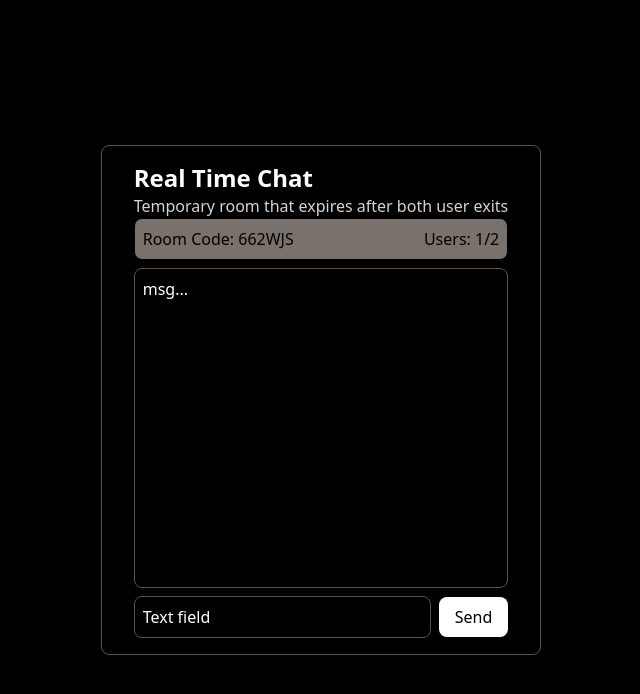
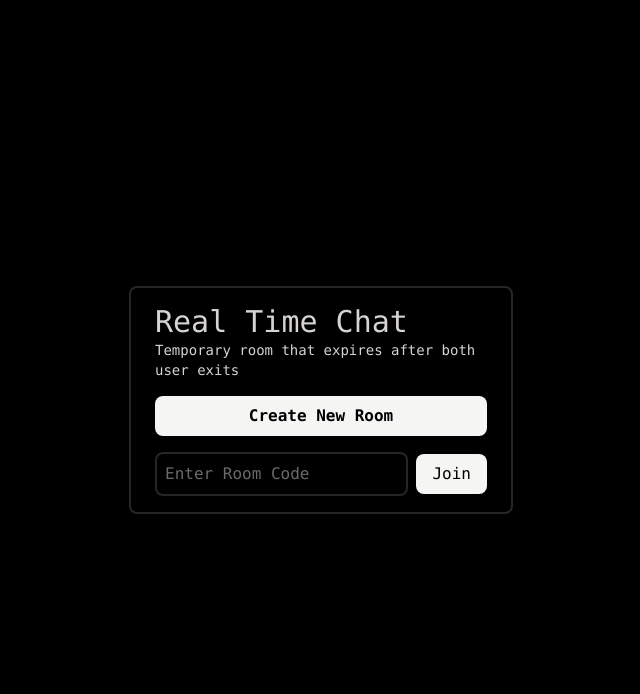
Before and after one commit to SaikatDeb12/ChatApp, a React (Vite) app in the folder frontend/: page / in a window 1280 px wide. Shown: the top 694 px of the page, without its empty margins (319-959 px from the left). Built offline with nearby package versions, Linux system fonts and the light colour scheme.

Commit message:
new room create button

```diff
--- a/frontend/src/App.tsx
+++ b/frontend/src/App.tsx
@@ -1,32 +1,49 @@
+import { useState } from "react";
 import "./App.css";
 
 function App() {
+  const [toggleRoom, setToggleRoom] = useState<boolean>(false);
+  const createNewRoom = () => {
+    setToggleRoom(true);
+  };
   return (
     <div className="h-screen w-full flex justify-center items-center bg-black">
-      <div className="w-fit h-fit border border-stone-600 rounded-lg px-8 py-4 space-y-2">
+      <div className="w-[30vw] h-fit border-2 font-mono border-stone-800 rounded-lg px-6 py-4 space-y-4">
         <div className="w-full h-fit">
           <div>
-            <h2 className="text-white text-2xl font-semibold">
+            <h2 className="text-stone-300 text-3xl font-normal">
               Real Time Chat
             </h2>
-            <p className="text-stone-300">
+            <p className="text-stone-300 text-sm font-mono">
               Temporary room that expires after both user exits
             </p>
           </div>
-          <div className="text-black border bg-stone-500 p-2 rounded-lg flex justify-between">
-            <p>Room Code: 662WJS</p>
-            <p>Users: 1/2</p>
+          {toggleRoom && (
+            <div className="text-stone-300 border-none bg-stone-800 px-2 py-1 my-2 rounded-lg flex justify-between">
+              <p>Room Code: 662WJS</p>
+              <p>Users: 1/2</p>
+            </div>
+          )}
+        </div>
+        {toggleRoom ? (
+          <div className="text-stone-300 h-[50vh] w-full py-2 border-2 p-2 border-stone-800 rounded-lg">
+            <p>msg...</p>
           </div>
-        </div>
-        <div className="text-white h-80 w-full py-2 border p-2 border-stone-600 rounded-lg">
-          <p>msg...</p>
-        </div>
+        ) : (
+          <button
+            onClick={createNewRoom}
+            className="w-full bg-stone-100 border-none rounded-lg py-2 text-blac font-semibold"
+          >
+            Create New Room
+          </button>
+        )}
         <div className="flex items-center h-fit w-full space-x-2">
-          <div className="text-white w-full border border-stone-600 rounded-lg p-2">
-            Text field
-          </div>
-          <button className="rounded-lg px-4 py-2 bg-white text-black">
-            Send
+          <input
+            className="text-stone-300 w-full border-2 border-stone-800 rounded-lg p-2"
+            placeholder={toggleRoom ? "Type a message..." : "Enter Room Code"}
+          />
+          <button className="rounded-lg px-4 py-2 bg-stone-100 text-black">
+            {toggleRoom ? "Send" : "Join"}
           </button>
         </div>
       </div>
```
